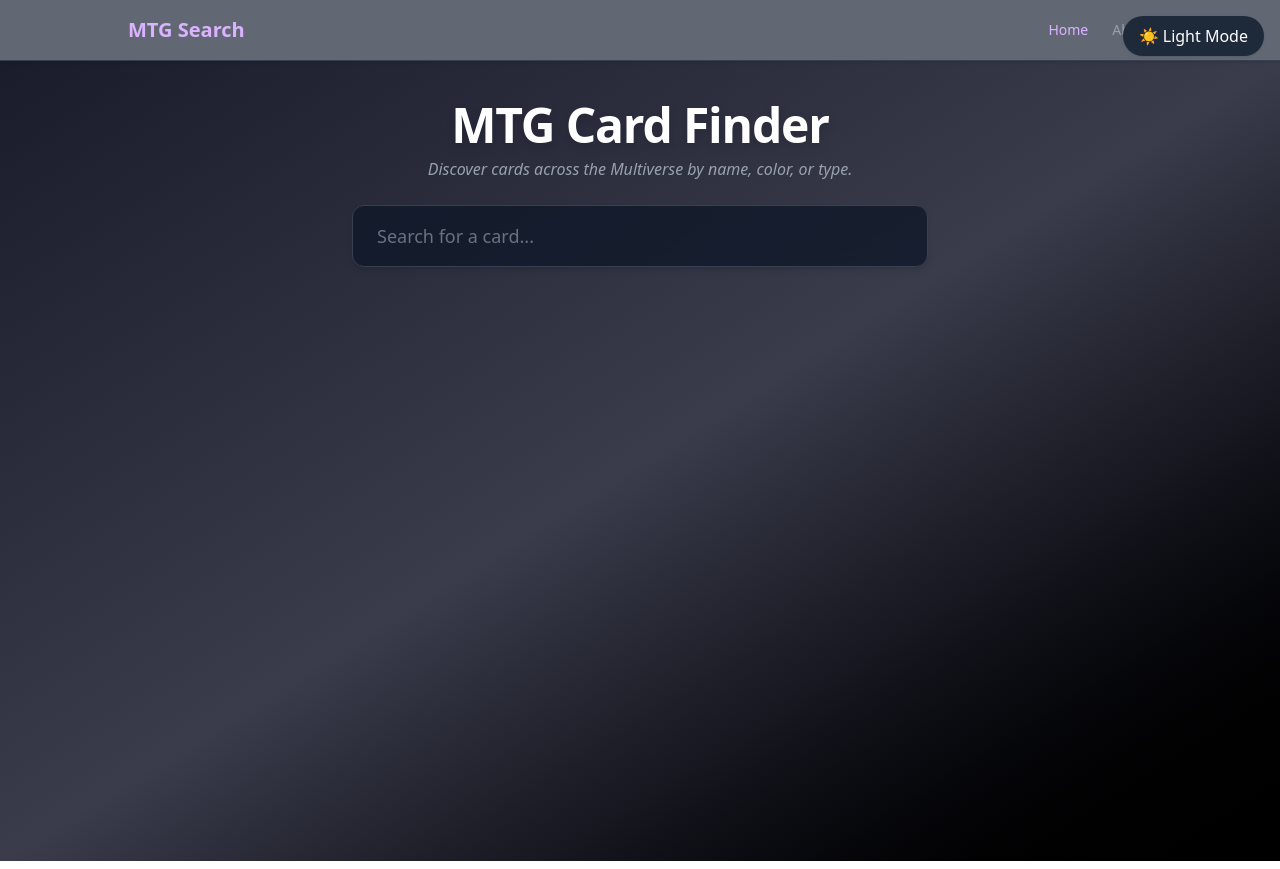
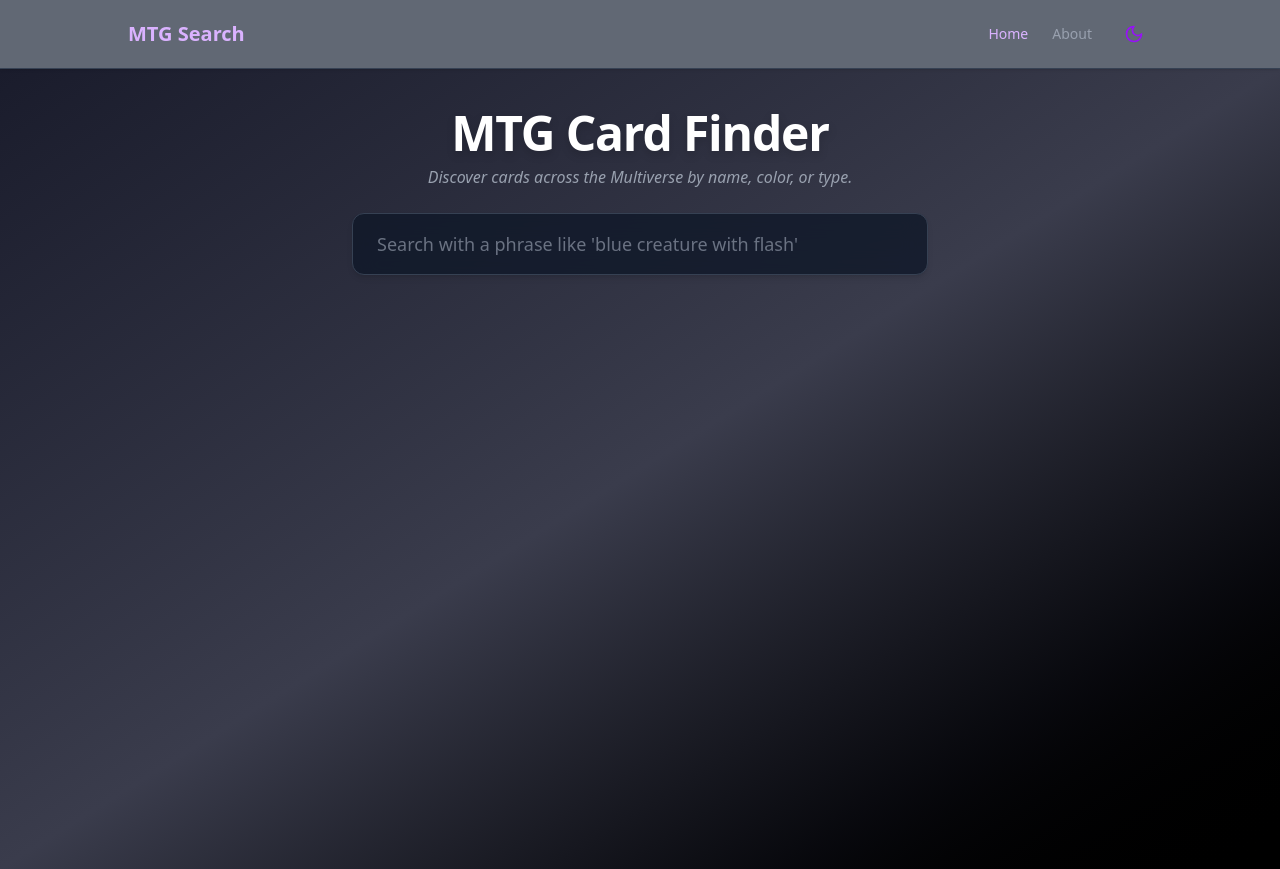
Before and after one commit to QuintonEL/The-Oracle, a React (Vite) app: page / in a window 1280 px wide. Built offline with nearby package versions, Linux system fonts and the light colour scheme.

Commit message:
added keyword seach ability

```diff
--- a/package.json
+++ b/package.json
@@ -12,6 +12,7 @@
   "dependencies": {
     "@tailwindcss/vite": "^4.1.2",
     "axios": "^1.8.4",
+    "lucide-react": "^0.487.0",
     "react": "^18.3.1",
     "react-dom": "^18.3.1",
     "react-parallax-tilt": "^1.7.289",
--- a/src/components/CardSearch.tsx
+++ b/src/components/CardSearch.tsx
@@ -26,6 +26,87 @@ interface Card {
   }[];
 }
 
+function convertToScryfallQuery(input: string): string {
+  const q = input.toLowerCase();
+
+  const colorMap: Record<string, string> = {
+    red: "c:r",
+    blue: "c:u",
+    green: "c:g",
+    white: "c:w",
+    black: "c:b",
+  };
+
+  const types = [
+    "creature",
+    "instant",
+    "sorcery",
+    "enchantment",
+    "planeswalker",
+    "artifact",
+    "land",
+  ];
+  const abilities = [
+    "adapt",
+    "afflict",
+    "afterlife",
+    "aftermath",
+    "amass",
+    "ascend",
+    "convoke",
+    "crew",
+    "cycling",
+    "deathtouch",
+    "defender",
+    "double strike",
+    "embalm",
+    "enchant",
+    "equip",
+    "eternalize",
+    "exert",
+    "explore",
+    "fabricate",
+    "first strike",
+    "flash",
+    "flying",
+    "haste",
+    "hexproof",
+    "improvise",
+    "indestructible",
+    "jump-start",
+    "kicker",
+    "lifelink",
+    "menace",
+    "mentor",
+    "proliferate",
+    "prowess",
+    "reach",
+    "riot",
+    "spectacle",
+    "surveil",
+    "trample",
+    "transform",
+    "vigilance",
+    "ward",
+  ];
+
+  let parts: string[] = [];
+
+  for (const color in colorMap) {
+    if (q.includes(color)) parts.push(colorMap[color]);
+  }
+
+  for (const type of types) {
+    if (q.includes(type)) parts.push(`type:${type}`);
+  }
+
+  for (const keyword of abilities) {
+    if (q.includes(keyword)) parts.push(`o:${keyword}`);
+  }
+
+  return parts.join(" ");
+}
+
 const SkeletonCard = () => (
   <div className="bg-gray-200 dark:bg-gray-700 rounded-xl overflow-hidden shadow-lg animate-pulse">
     <div className="w-full h-64 bg-gray-300 dark:bg-gray-600" />
@@ -39,8 +120,7 @@ const SkeletonCard = () => (
 const CardSearch = () => {
   const [query, setQuery] = useState("");
   const [cards, setCards] = useState<Card[]>([]);
-  const [loading, setLoading] = useState(false);
-  const [isDark, setIsDark] = useState(true);
+  const [isLoading, setIsLoading] = useState(false);
   const [selectedCard, setSelectedCard] = useState<Card | null>(null);
   const [alternatePrintings, setAlternatePrintings] = useState<Card[]>([]);
   const [isFlipped, setIsFlipped] = useState(false);
@@ -50,52 +130,34 @@ const CardSearch = () => {
     document.documentElement.classList.add("dark");
   }, []);
 
-  const toggleTheme = () => {
-    const root = document.documentElement;
-    if (isDark) {
-      root.classList.remove("dark");
-    } else {
-      root.classList.add("dark");
-    }
-    setIsDark(!isDark);
-  };
+  useEffect(() => {
+    const fetchCards = async () => {
+      if (!query) return;
 
-  const searchCards = async (name: string) => {
-    setLoading(true);
+      setIsLoading(true);
+      const scryfallQuery = convertToScryfallQuery(query);
+      const isAIQueryEmpty = !scryfallQuery.trim();
 
-    try {
-      const parts = [];
+      // If AI query returned nothing, fall back to fuzzy name search
+      const url = isAIQueryEmpty
+        ? `https://api.scryfall.com/cards/search?q=${encodeURIComponent(query)}`
+        : `https://api.scryfall.com/cards/search?q=${encodeURIComponent(
+            scryfallQuery
+          )}`;
 
-      if (name) parts.push(name); // full-text name search
+      try {
+        const res = await fetch(url);
+        const data = await res.json();
+        setCards(data.data);
+      } catch (err) {
+        console.error("Scryfall query failed", err);
+      } finally {
+        setIsLoading(false);
+      }
+    };
 
-      const query = parts.join(" ");
-      const url = `https://api.scryfall.com/cards/search?q=${encodeURIComponent(
-        query
-      )}`;
-      console.log("Fetching:", url); // for debug
-
-      const res = await fetch(url);
-      const data = await res.json();
-
-      setCards(data.data); // Scryfall stores results in data.data
-    } catch (err) {
-      console.error("Error fetching from Scryfall:", err);
-      setCards([]);
-    }
-
-    setLoading(false);
-  };
-
-  useEffect(() => {
-    const delay = setTimeout(() => {
-      if (query.trim()) {
-        searchCards(query);
-      } else {
-        setCards([]);
-      }
-    }, 500);
-
-    return () => clearTimeout(delay);
+    const timeout = setTimeout(fetchCards, 500); // debounce
+    return () => clearTimeout(timeout);
   }, [query]);
 
   useEffect(() => {
@@ -125,13 +187,6 @@ const CardSearch = () => {
       text-black dark:text-white"
     >
       {" "}
-      {/* Toggle */}
-      <button
-        onClick={toggleTheme}
-        className="absolute top-4 right-4 bg-gray-300 dark:bg-gray-800 text-black dark:text-white px-4 py-2 rounded-full shadow hover:scale-105 transition"
-      >
-        {isDark ? "☀️ Light Mode" : "🌙 Dark Mode"}
-      </button>
       {/* Search Bar */}
       <div className="w-full max-w-xl mx-auto text-center mb-10">
         <h1 className="text-5xl font-extrabold mb-2 tracking-tight drop-shadow-sm dark:drop-shadow-lg">
@@ -142,25 +197,14 @@ const CardSearch = () => {
         </p>
         <input
           type="text"
-          placeholder="Search for a card..."
+          placeholder="Search with a phrase like 'blue creature with flash'"
           value={query}
           onChange={(e) => setQuery(e.target.value)}
-          className="
-            w-full max-w-xl mx-auto
-            px-6 py-4
-            rounded-xl
-            bg-white/80 dark:bg-gray-900/80
-            border border-gray-300 dark:border-gray-700
-            text-lg text-gray-800 dark:text-white
-            placeholder-gray-400 dark:placeholder-gray-500
-            focus:outline-none focus:ring-4 focus:ring-purple-500/40
-            shadow-md backdrop-blur-md
-            transition duration-300
-          "
+          className="w-full max-w-xl px-6 py-4 rounded-xl bg-white/80 dark:bg-gray-900/80 border border-gray-300 dark:border-gray-700 text-lg text-gray-800 dark:text-white placeholder-gray-400 dark:placeholder-gray-500 focus:outline-none focus:ring-4 focus:ring-purple-500/40 shadow-md backdrop-blur-md transition"
         />
       </div>
       {/* Loading state */}
-      {loading && (
+      {isLoading && (
         <div className="grid gap-6 grid-cols-1 sm:grid-cols-2 md:grid-cols-3 lg:grid-cols-4 max-w-6xl mx-auto">
           {Array.from({ length: 8 }).map((_, i) => (
             <SkeletonCard key={i} />
@@ -168,7 +212,7 @@ const CardSearch = () => {
         </div>
       )}
       {/* Cards Grid */}
-      {!loading && cards.length > 0 && (
+      {!isLoading && cards.length > 0 && (
         <div className="grid gap-6 grid-cols-1 sm:grid-cols-2 md:grid-cols-3 lg:grid-cols-4 max-w-6xl mx-auto">
           {cards.map((card) => (
             <Tilt
--- a/src/components/NavBar.tsx
+++ b/src/components/NavBar.tsx
@@ -1,7 +1,33 @@
 import { Link, useLocation } from "react-router-dom";
+import { Moon, Sun } from "lucide-react";
+import { useEffect, useState } from "react";
 
 const NavBar = () => {
   const { pathname } = useLocation();
+  const [isDark, setIsDark] = useState<boolean>(
+    () => localStorage.getItem("theme") === "dark"
+  );
+
+  const toggleDarkMode = () => {
+    const newMode = !isDark;
+    setIsDark(newMode);
+    if (newMode) {
+      document.documentElement.classList.add("dark");
+      localStorage.setItem("theme", "dark");
+    } else {
+      document.documentElement.classList.remove("dark");
+      localStorage.setItem("theme", "light");
+    }
+  };
+
+  // apply theme on load
+  useEffect(() => {
+    if (isDark) {
+      document.documentElement.classList.add("dark");
+    } else {
+      document.documentElement.classList.remove("dark");
+    }
+  }, [isDark]);
 
   return (
     <nav className="w-full bg-white/70 dark:bg-gray-800/70 backdrop-blur border-b border-gray-300 dark:border-gray-700 px-6 py-4 shadow-sm">
@@ -13,7 +39,7 @@ const NavBar = () => {
           MTG Search
         </Link>
 
-        <div className="flex gap-6 text-sm">
+        <div className="flex items-center gap-6 text-sm">
           <Link
             to="/"
             className={`${
@@ -34,6 +60,19 @@ const NavBar = () => {
           >
             About
           </Link>
+
+          {/* 🌗 Discrete dark mode toggle */}
+          <button
+            onClick={toggleDarkMode}
+            className="p-2 rounded-full hover:bg-gray-200 dark:hover:bg-gray-700 transition"
+            aria-label="Toggle dark mode"
+          >
+            {isDark ? (
+              <Sun className="w-5 h-5 text-yellow-400" />
+            ) : (
+              <Moon className="w-5 h-5 text-purple-600" />
+            )}
+          </button>
         </div>
       </div>
     </nav>
```
Also changed, not shown: 1 other file (tests, documents, lock files or other folders).
